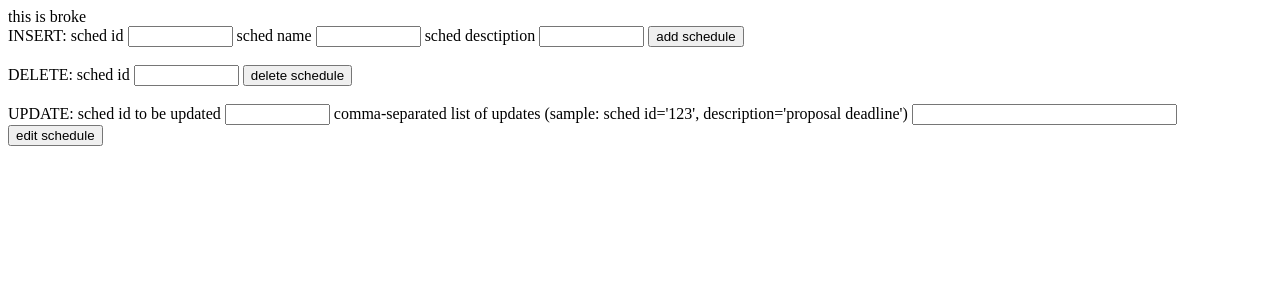
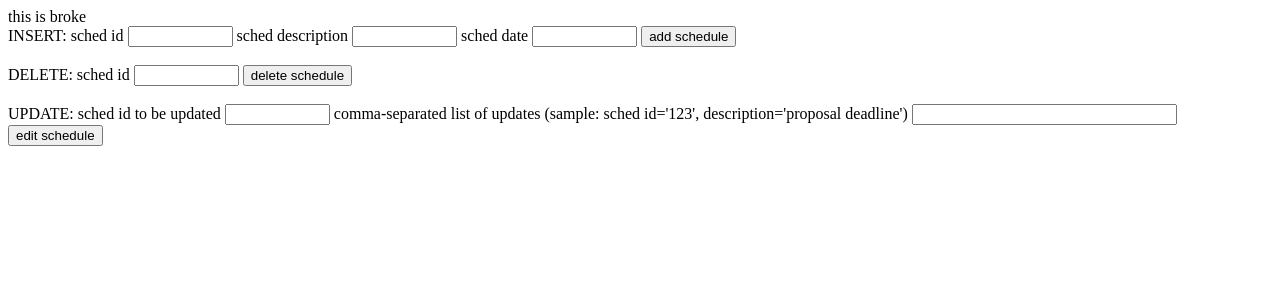
Before and after one commit to trschlomer/chemecar, a Django app: template chemecardb/templates/chemecardb/scheduling.html in a window 1280 px wide. Shown: the top 300 px of the page. Run offline with Django 3.2, Linux system fonts and the light colour scheme; the template is opened without the code that fills it, so the values that code supplies are empty; parts of the project's set-up code (start-up, migrations or seed data) failed here and were passed over.

Commit message:
Update scheduling.html

```diff
--- a/chemecardb/templates/chemecardb/scheduling.html
+++ b/chemecardb/templates/chemecardb/scheduling.html
@@ -33,9 +33,9 @@
             {% csrf_token %}
             INSERT: sched id
             <input type="text" name="textfield0" size="10">
-            sched name
+            sched description
             <input type="text" name="textfield1" size="10">
-            sched desctiption
+            sched date
             <input type="text" name="textfield2" size="10">
             <button type="submit">add schedule</button>
         </form>
```
